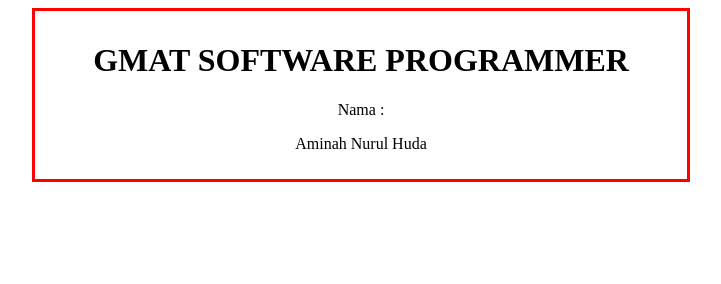
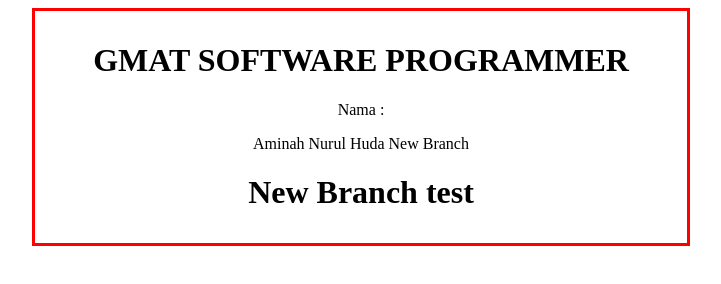
Before and after one commit to Harmerz/GMAT-Magang-3, a plain HTML site: page index.html in a window 1280 px wide. Shown: the whole page, without its empty margins (279-1000 px from the left). Drawn offline with Linux system fonts and the light colour scheme.

Commit message:
branch test

```diff
--- a/index.html
+++ b/index.html
@@ -17,7 +17,8 @@
             GMAT SOFTWARE PROGRAMMER
         </h1>
         <p>Nama :</p>
-        <p>Aminah Nurul Huda</p>
+        <p>Aminah Nurul Huda New Branch</p>
+        <h1>New Branch test</h1>
     </div>
 </body>
 </html>
```
